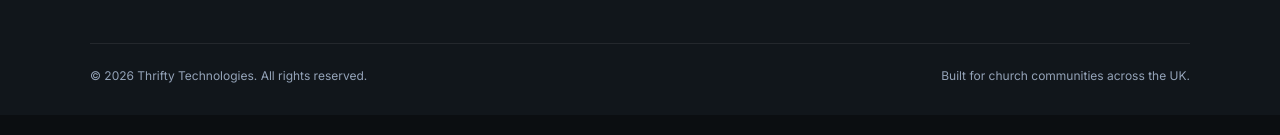
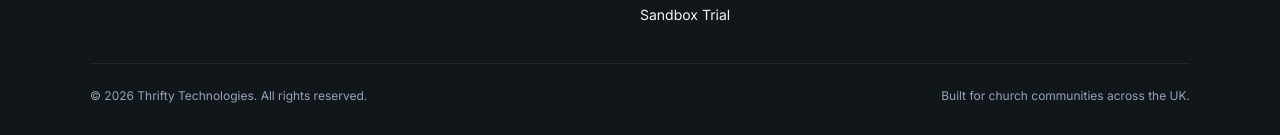
Before and after one commit to isaacoiheanacho-collab/thrifty-technologies, a plain HTML site: page index.html in a window 1280 px wide. Shown: the part 4505-4640 px from the top of the page. Drawn offline with Linux system fonts and the light colour scheme.

Commit message:
Add sandbox trial link to main homepage footer

```diff
--- a/index.html
+++ b/index.html
@@ -979,6 +979,7 @@
           <a href="/terminology.html">Terminology</a>
           <a href="/branch/register.html">Become a branch admin</a>
           <a href="/tvc.html">TVC Schedule</a>
+          <a href="https://thriftysandbox.vercel.app/" target="_blank" rel="noopener noreferrer">Sandbox Trial</a>
         </div>
       </div>
       <div>
```
